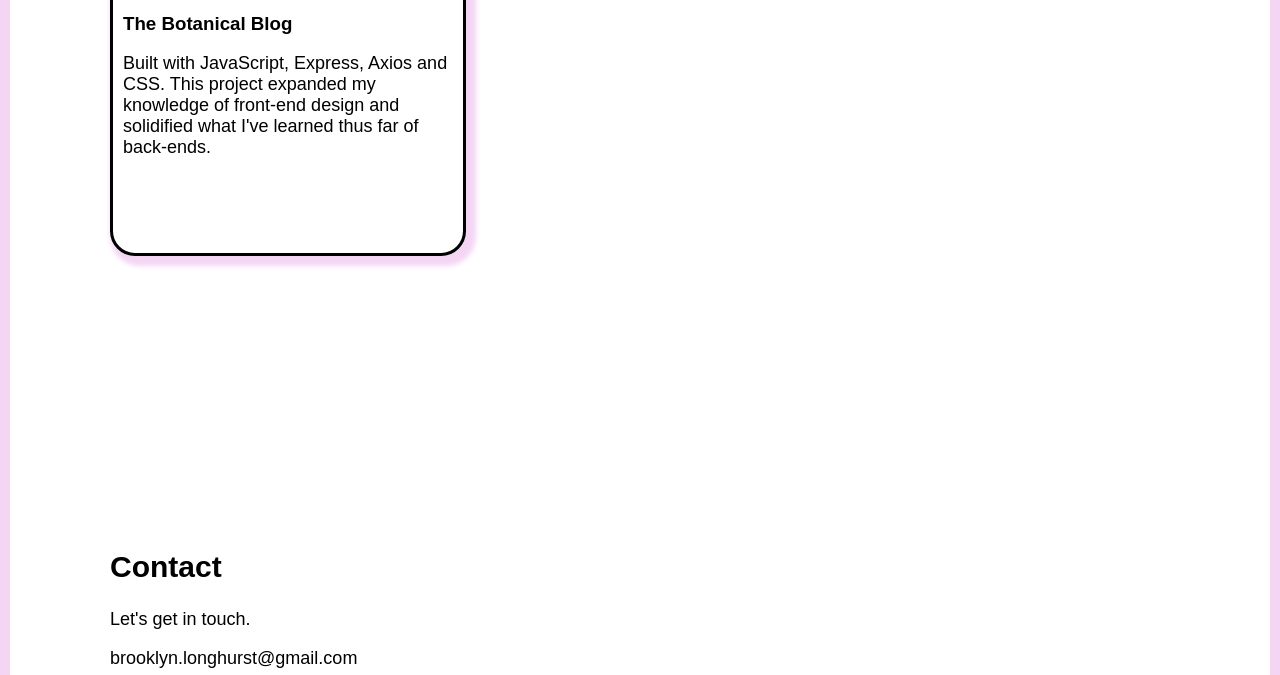
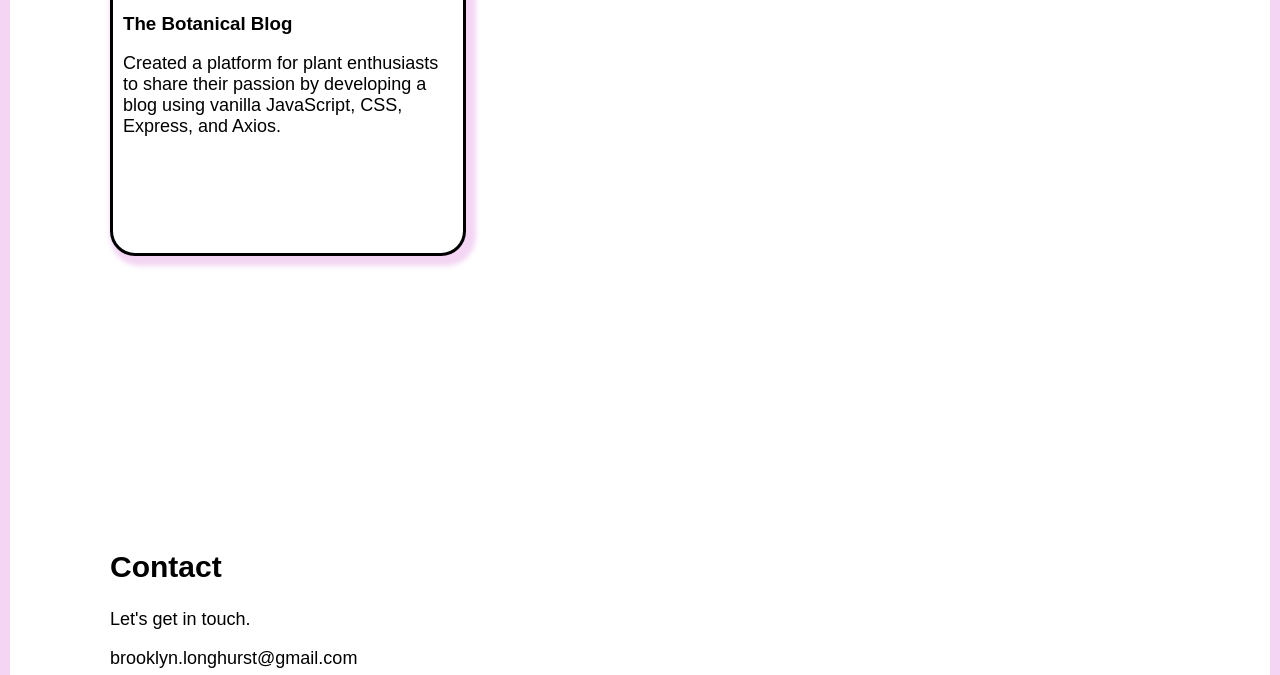
Before and after one commit to brooklynlonghurst/brooklynlonghurst.github.io, a website: page index.html in a window 1280 px wide. Shown: the part 890-1565 px from the top of the page. Drawn offline with Linux system fonts and the light colour scheme; a web font is replaced by a local one.

Commit message:
working on project content

```diff
--- a/index.html
+++ b/index.html
@@ -47,7 +47,7 @@
         <section class="project-card">
             <div class="text-content">
                 <h3>The Botanical Blog</h3>
-                <p>Built with JavaScript, Express, Axios and CSS. This project expanded my knowledge of front-end design and solidified what I've learned thus far of back-ends.</p>
+                <p>Created a platform for plant enthusiasts to share their passion by developing a blog using vanilla JavaScript, CSS, Express, and Axios.</p>
             </div>
             <div class="icon-wrapper">
                 <a class="github-foundations-capstone" href="https://github.com/brooklynlonghurst/foundation-capstone">
```
